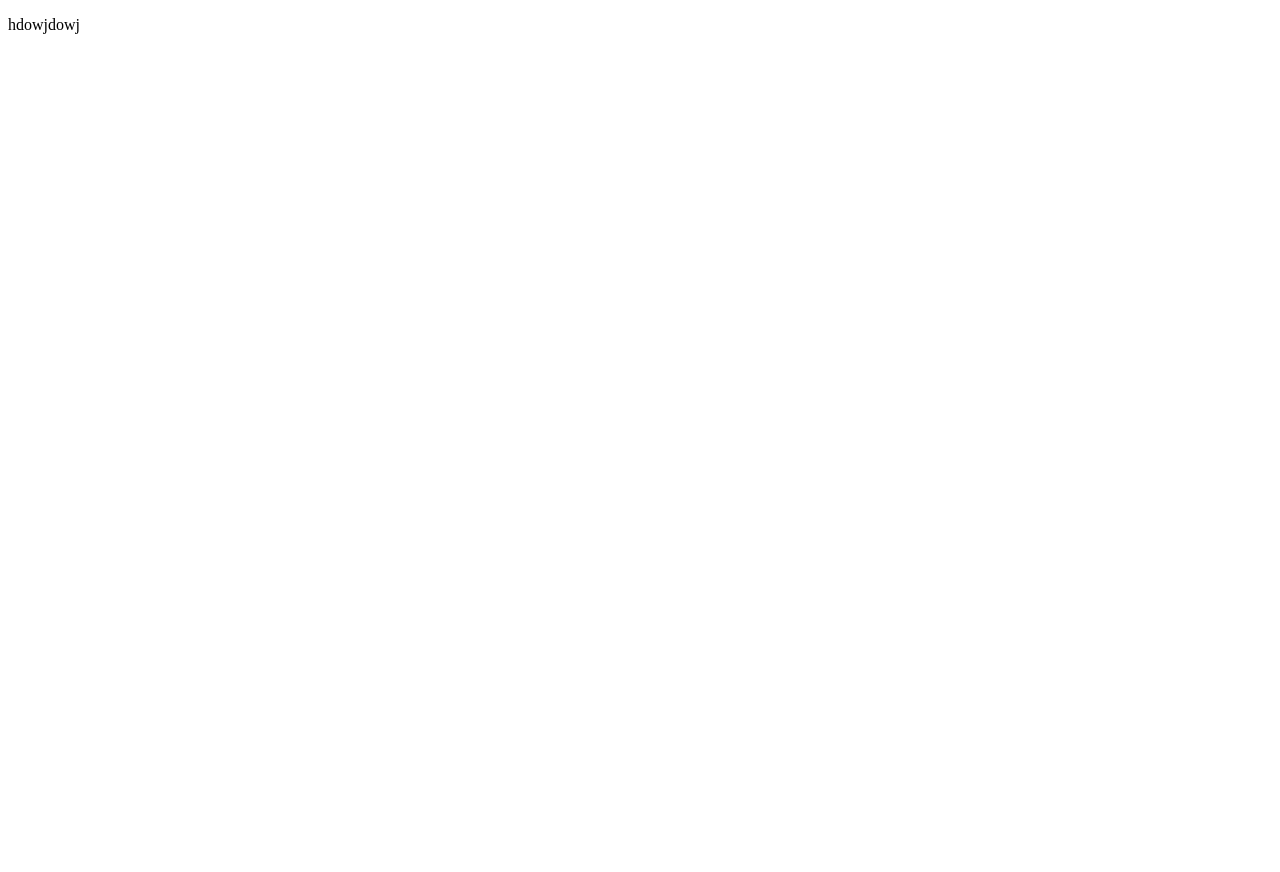
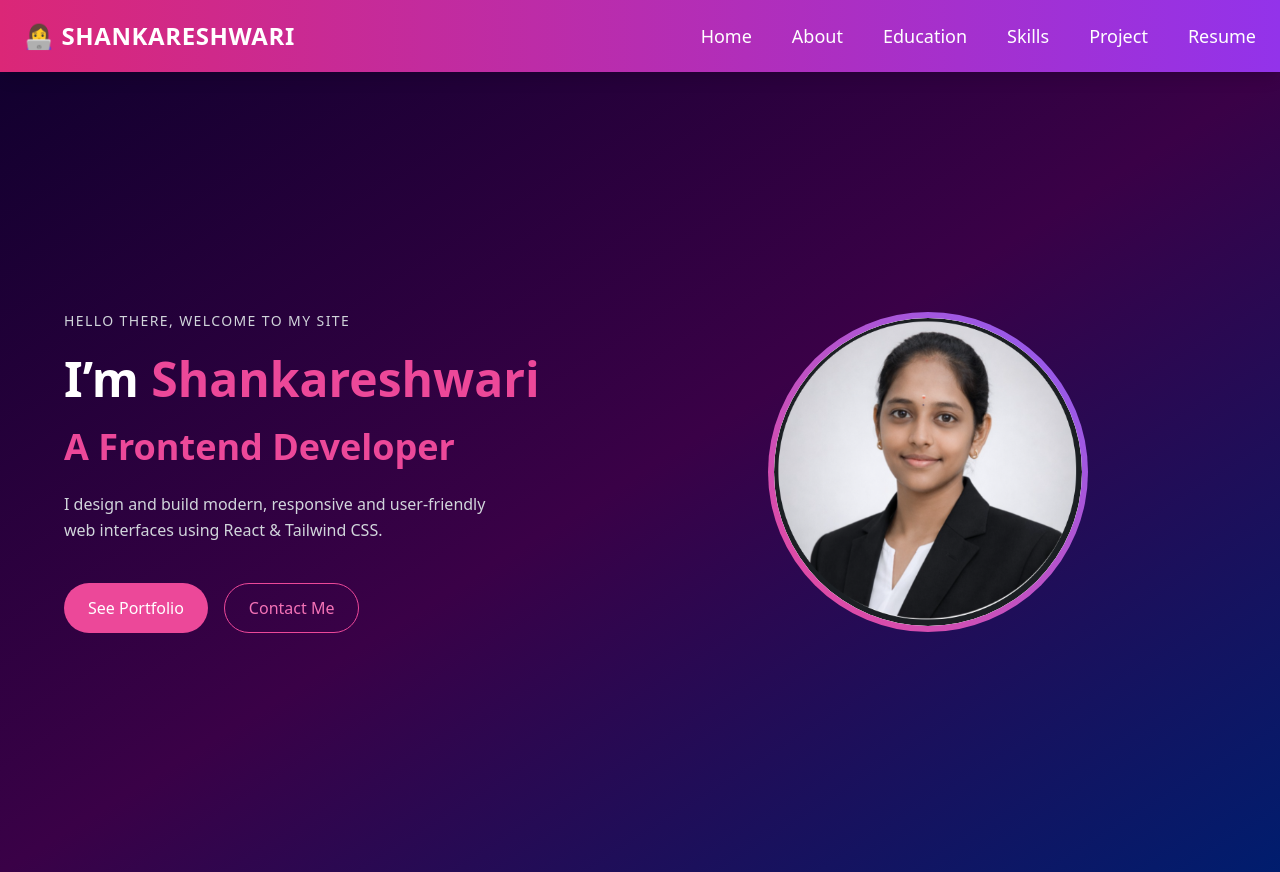
Before and after one commit to abi4679553/portfolio-2, a React (Create React App) app: page / in a window 1280 px wide. Before the commit the page ends 800 px from the top, so only its background shows below. Built offline with nearby package versions, Linux system fonts and the light colour scheme.

Commit message:
second  commit

```diff
--- a/package.json
+++ b/package.json
@@ -35,5 +35,10 @@
       "last 1 firefox version",
       "last 1 safari version"
     ]
+  },
+  "devDependencies": {
+    "autoprefixer": "^10.4.24",
+    "postcss": "^8.5.6",
+    "tailwindcss": "^3.4.19"
   }
 }
--- /dev/null
+++ b/postcss.config.js
@@ -0,0 +1,6 @@
+module.exports = {
+  plugins: {
+    tailwindcss: {},
+    autoprefixer: {},
+  },
+}
--- a/src/App.js
+++ b/src/App.js
@@ -1,11 +1,13 @@
-import Home from "./components/Home";
+import Frontpage from "./components/Frontpage";
+import Header from "./components/Header"
 
 
 function App() {
   return (
     <div className="App">
 
-      <Home />
+      <Header />
+      <Frontpage />
 
     </div>
   );
--- /dev/null
+++ b/src/components/Frontpage.js
@@ -0,0 +1,75 @@
+import React from "react";
+import profile from "../assests/Screenshot 2026-02-08 204801.png";
+
+const Hero = () => {
+  return (
+    <section
+      className="min-h-screen flex items-center justify-center
+      bg-gradient-to-br from-[#12002f] via-[#3a0147] to-[#001d6e]"
+    >
+      <div
+        className="max-w-7xl w-full grid grid-cols-1 md:grid-cols-2
+        items-center px-8 md:px-16 text-white"
+      >
+        {/* LEFT CONTENT */}
+        <div className="space-y-6 animate-fadeUp">
+          <p className="text-sm tracking-widest text-gray-300 uppercase">
+            Hello there, welcome to my site
+          </p>
+
+          <h1 className="text-4xl md:text-5xl font-bold">
+            I’m <span className="text-pink-500">Shankareshwari</span>
+          </h1>
+
+          <h2 className="text-3xl md:text-4xl font-extrabold text-pink-500">
+            A Frontend Developer
+          </h2>
+
+          <p className="text-gray-300 max-w-md leading-relaxed">
+            I design and build modern, responsive and user-friendly web
+            interfaces using React & Tailwind CSS.
+          </p>
+
+          {/* Buttons */}
+          <div className="flex gap-4 pt-4">
+            <button
+              className="px-6 py-3 rounded-full bg-pink-500
+              hover:bg-pink-600 transition font-medium"
+            >
+              See Portfolio
+            </button>
+
+            <button
+              className="px-6 py-3 rounded-full border
+              border-pink-500 text-pink-400
+              hover:bg-pink-500 hover:text-white transition font-medium"
+            >
+              Contact Me
+            </button>
+          </div>
+        </div>
+
+        {/* RIGHT IMAGE */}
+        <div className="flex justify-center mt-10 md:mt-0 animate-fadeIn">
+          {/* OUTER CIRCLE BORDER */}
+          <div
+            className="w-[280px] h-[280px] md:w-[320px] md:h-[320px]
+            p-[6px] rounded-full
+            bg-gradient-to-tr from-pink-500 to-violet-500"
+          >
+            {/* INNER CIRCLE (IMAGE HOLDER) */}
+            <div className="w-full h-full rounded-full overflow-hidden bg-white">
+              <img
+                src={profile}
+                alt="profile"
+                className="w-full h-full object-cover rounded-full"
+              />
+            </div>
+          </div>
+        </div>
+      </div>
+    </section>
+  );
+};
+
+export default Hero;
--- /dev/null
+++ b/src/components/Header.js
@@ -0,0 +1,39 @@
+import React from "react";
+
+const Header = () => {
+  return (
+    <header className="sticky top-0 z-50 bg-gradient-to-r from-pink-600 to-purple-600 text-white shadow-lg animate-fadeDown">
+      <div className="flex items-center justify-between max-w-7xl mx-auto px-6 py-5">
+
+
+        <div className="text-2xl font-bold tracking-wide cursor-pointer
+                        transition-transform duration-300 ease-in-out
+                        hover:scale-105">
+          👩‍💻 SHANKARESHWARI
+        </div>
+
+
+        <nav className="flex gap-10 text-lg font-medium">
+          {["Home","About","Education","Skills","Project","Resume"].map(
+            (item, index) => (
+              <span
+                key={index}
+                className="relative cursor-pointer transition-colors duration-300
+                           hover:text-yellow-300
+                           after:content-[''] after:absolute after:left-0
+                           after:-bottom-1 after:h-[2px] after:w-0
+                           after:bg-yellow-300 after:transition-all
+                           after:duration-300 hover:after:w-full"
+              >
+                {item}
+              </span>
+            )
+          )}
+        </nav>
+
+      </div>
+    </header>
+  );
+};
+
+export default Header;
--- a/src/components/Home.js
+++ /dev/null
@@ -1,12 +0,0 @@
-import React from 'react'
-
-const Home = () => {
-  return (
-    <div>
-  <p>hdowjdowj</p>
-
-    </div>
-  )
-}
-
-export default Home
--- a/src/index.js
+++ b/src/index.js
@@ -1,5 +1,6 @@
 import React from 'react';
 import ReactDOM from 'react-dom/client';
+import "./style/tailwind.css"
 import App from './App';
 
 
--- /dev/null
+++ b/src/style/tailwind.css
@@ -0,0 +1,3 @@
+@tailwind base;
+@tailwind components;
+@tailwind utilities;
--- /dev/null
+++ b/tailwind.config.js
@@ -0,0 +1,15 @@
+/** @type {import('tailwindcss').Config} */
+module.exports = {
+  content: [
+    "./app/**/*.{js,ts,jsx,tsx,mdx}",
+    "./pages/**/*.{js,ts,jsx,tsx,mdx}",
+    "./components/**/*.{js,ts,jsx,tsx,mdx}",
+
+    // Or if using `src` directory:
+    "./src/**/*.{js,ts,jsx,tsx,mdx}",
+  ],
+  theme: {
+    extend: {},
+  },
+  plugins: [],
+}
```
Also changed, not shown: src/assests/Screenshot 2026-02-08 204801.png (added), 1 other file (tests, documents, lock files or other folders).
